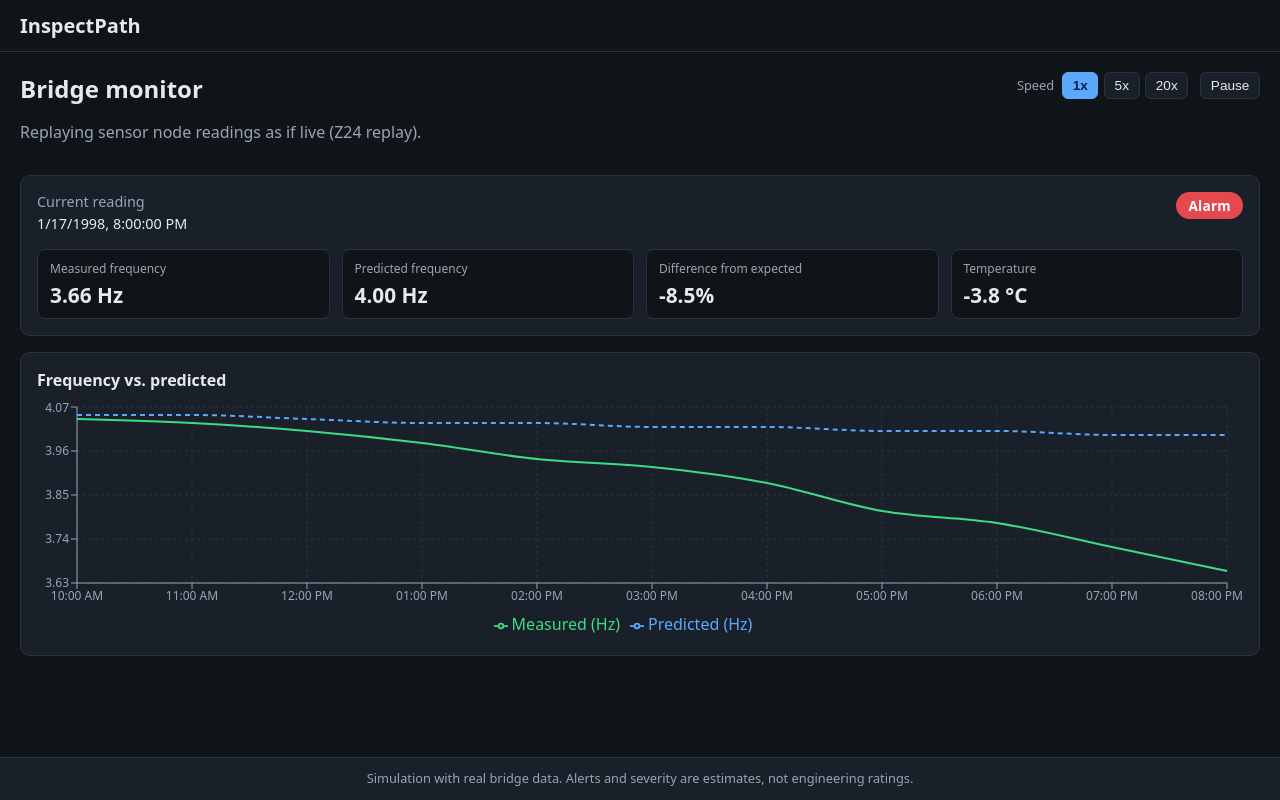
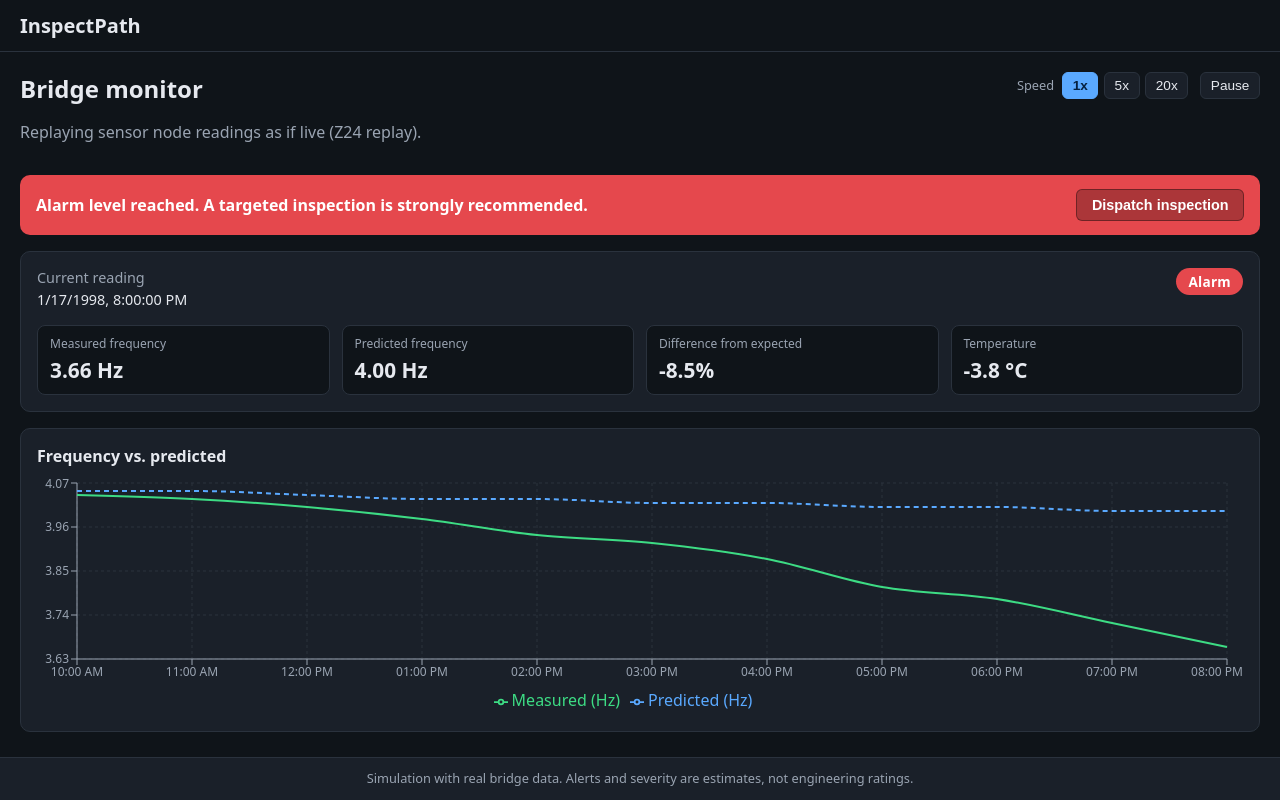
Before and after one commit to Mohammed-Suhail-Shaikh/InspectPath-NewSim, a React (Vite) app in the folder web/: page / in a window 1280 px wide. Built offline with nearby package versions, Linux system fonts and the light colour scheme.

Commit message:
Add escalation banner and dispatch

```diff
--- /dev/null
+++ b/web/src/features/monitor/EscalationBanner.tsx
@@ -0,0 +1,33 @@
+import type { AlertLevel } from "../../data/types";
+import { alertStyle } from "../../data/alertLevels";
+import { useViewState } from "../../app/viewState";
+
+// Visible only when alert_level is warning or alarm.
+// Plain-language text; never asserts the bridge is unsafe.
+export default function EscalationBanner({ level }: { level: AlertLevel }) {
+  const { setActiveView } = useViewState();
+
+  if (level !== "warning" && level !== "alarm") return null;
+
+  const s = alertStyle(level);
+  const message =
+    level === "alarm"
+      ? "Alarm level reached. A targeted inspection is strongly recommended."
+      : "Warning level reached. Consider dispatching a targeted inspection.";
+
+  return (
+    <div
+      className="escalation-banner"
+      role="alert"
+      style={{ background: s.bg, color: s.color }}
+    >
+      <span className="escalation-text">{message}</span>
+      <button
+        className="dispatch-btn"
+        onClick={() => setActiveView("inspection")}
+      >
+        Dispatch inspection
+      </button>
+    </div>
+  );
+}
--- a/web/src/features/monitor/MonitorView.tsx
+++ b/web/src/features/monitor/MonitorView.tsx
@@ -2,6 +2,7 @@ import { useReplay } from "./useReplay";
 import ReadingsPanel from "./ReadingsPanel";
 import FrequencyChart from "./FrequencyChart";
 import ReplayControls from "./ReplayControls";
+import EscalationBanner from "./EscalationBanner";
 import { useViewState } from "../../app/viewState";
 
 export default function MonitorView() {
@@ -30,11 +31,11 @@ export default function MonitorView() {
         <ReplayControls atEnd={atEnd} />
       </div>
 
+      <EscalationBanner level={current.alert_level} />
+
       <ReadingsPanel record={current} />
 
       <FrequencyChart records={records} upToIndex={index} />
-
-      {/* Escalation banner added in task 8 */}
     </div>
   );
 }
--- a/web/src/styles.css
+++ b/web/src/styles.css
@@ -209,3 +209,35 @@ body {
   margin: 0 0 0.5rem;
   font-size: 1rem;
 }
+
+.escalation-banner {
+  display: flex;
+  align-items: center;
+  justify-content: space-between;
+  gap: 1rem;
+  flex-wrap: wrap;
+  padding: 0.85rem 1rem;
+  border-radius: 10px;
+  margin-top: 1rem;
+  font-weight: 600;
+}
+
+.escalation-text {
+  flex: 1;
+  min-width: 200px;
+}
+
+.dispatch-btn {
+  background: rgba(0, 0, 0, 0.25);
+  color: inherit;
+  border: 1px solid rgba(0, 0, 0, 0.35);
+  border-radius: 6px;
+  padding: 0.45rem 0.9rem;
+  font-weight: 700;
+  font-size: 0.9rem;
+  cursor: pointer;
+}
+
+.dispatch-btn:hover {
+  background: rgba(0, 0, 0, 0.4);
+}
```
